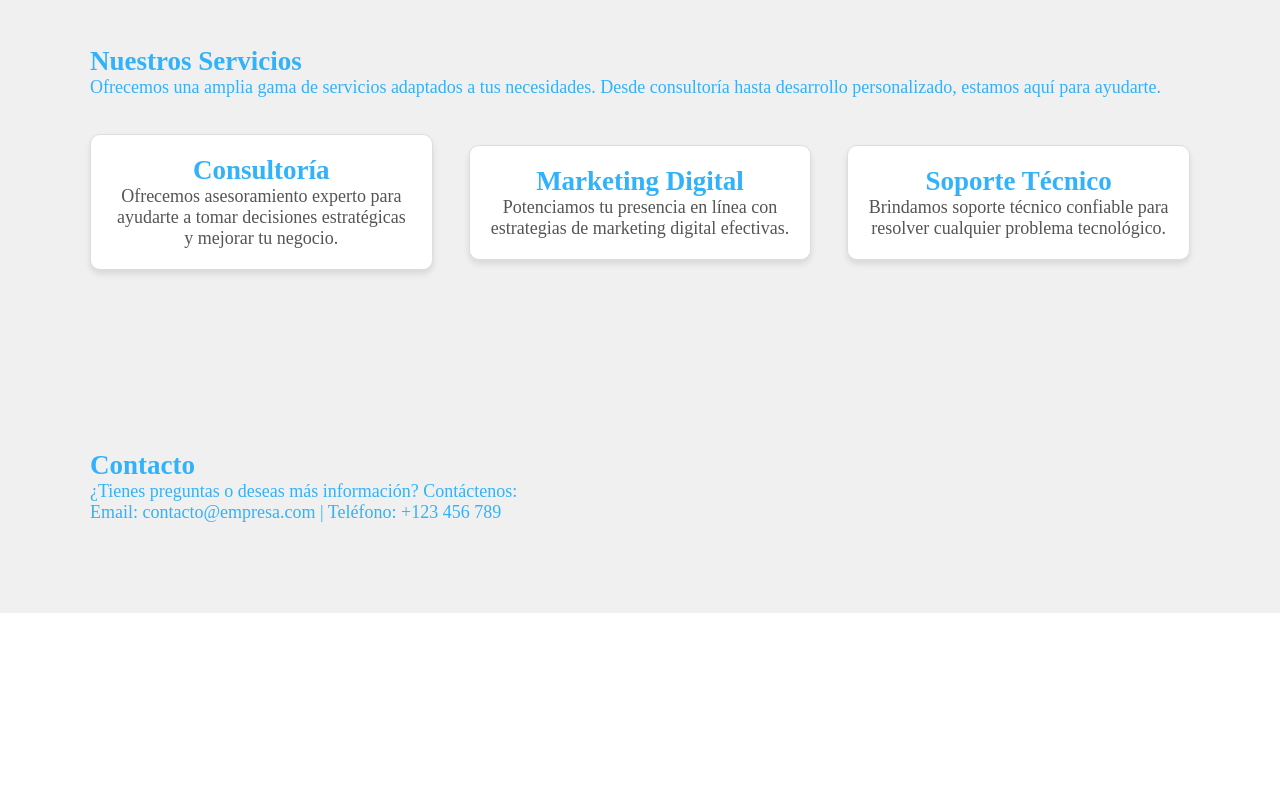
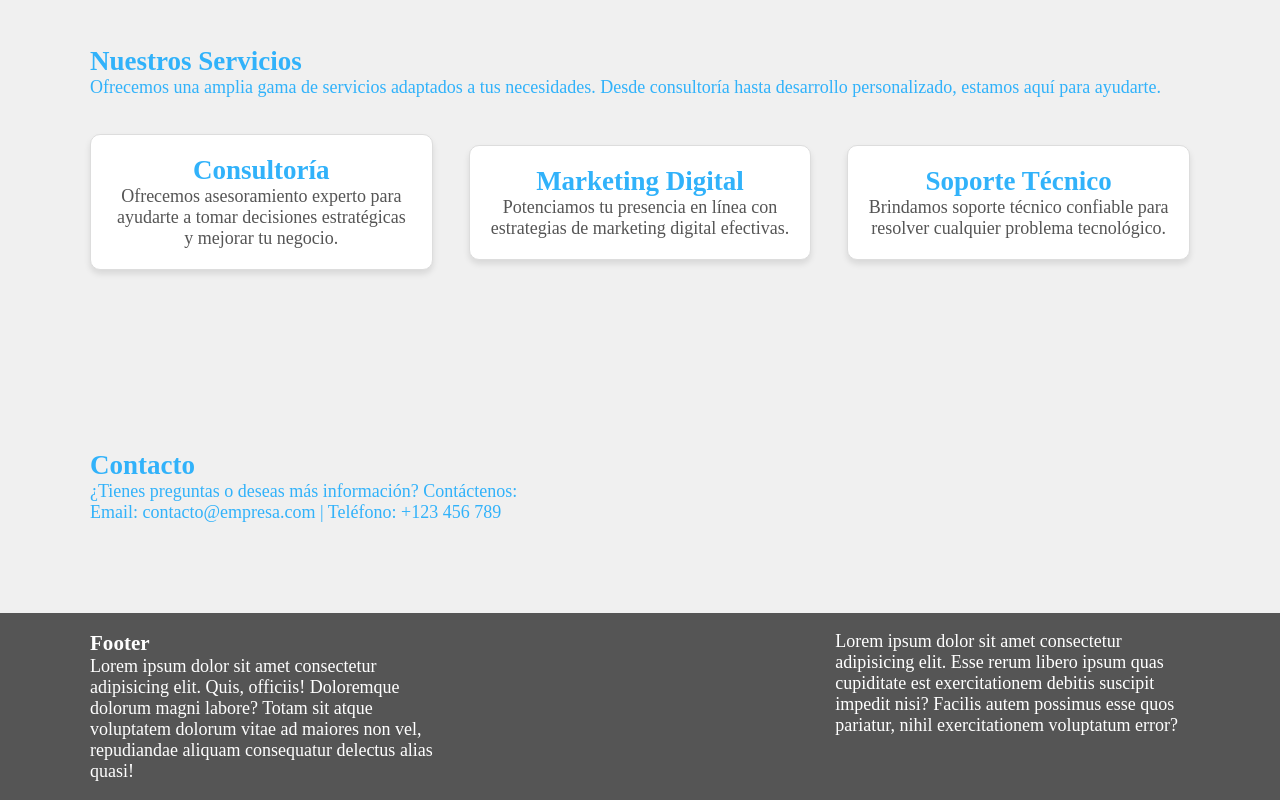
Before and after one commit to JuanOt14/TeApoyamos, a React (Vite) app: page / in a window 1280 px wide. Shown: the part 854-1654 px from the top of the page. Before the commit the page ends 1467 px from the top, so only its background shows below. Built offline with nearby package versions, Linux system fonts and the light colour scheme; a web font is replaced by a local one.

Commit message:
create footer component

```diff
--- a/src/App.jsx
+++ b/src/App.jsx
@@ -5,6 +5,7 @@ import {BrowserRouter, Routes, Route} from 'react-router-dom';
 
 //import layout
 import Header from './components/Header';
+import Footer from './components/Footer';
 
 //import pages
 import Home from './pages/Home/Home';
@@ -13,10 +14,11 @@ function App() {
   return (
     <>
       <BrowserRouter>
-      <Header/>
+      <Header />
         <Routes>
           <Route path='/' element={<Home />} />
         </Routes>
+      <Footer />
       </BrowserRouter>
     </>
   )
--- /dev/null
+++ b/src/components/Footer.css
@@ -0,0 +1,20 @@
+.footer-root{
+    background: var(--gray);
+    color: white;
+    padding: 1rem 5rem;
+}
+
+.footer-content{
+    width: 100%;
+    display: flex;
+    gap: 1rem;
+    div{
+        flex: 1;
+    }
+}
+
+@media (max-width: 768px) {
+    .footer-content {
+        flex-wrap: wrap;
+    }
+}
--- /dev/null
+++ b/src/components/Footer.jsx
@@ -0,0 +1,20 @@
+import './Footer.css'
+
+export default function Footer () {
+    return (
+        <footer className='footer-root'>
+            <div className="footer-content">
+                <div className="footer-left">
+                    <h3>Footer</h3>
+                    <p>Lorem ipsum dolor sit amet consectetur adipisicing elit. Quis, officiis! Doloremque dolorum magni labore? Totam sit atque voluptatem dolorum vitae ad maiores non vel, repudiandae aliquam consequatur delectus alias quasi!</p>
+                </div>
+                <div className='footer-center'>
+
+                </div>
+                <div className='footer-right'>
+                    <p>Lorem ipsum dolor sit amet consectetur adipisicing elit. Esse rerum libero ipsum quas cupiditate est exercitationem debitis suscipit impedit nisi? Facilis autem possimus esse quos pariatur, nihil exercitationem voluptatum error?</p>
+                </div>
+            </div>
+        </footer>
+    )
+}
```
